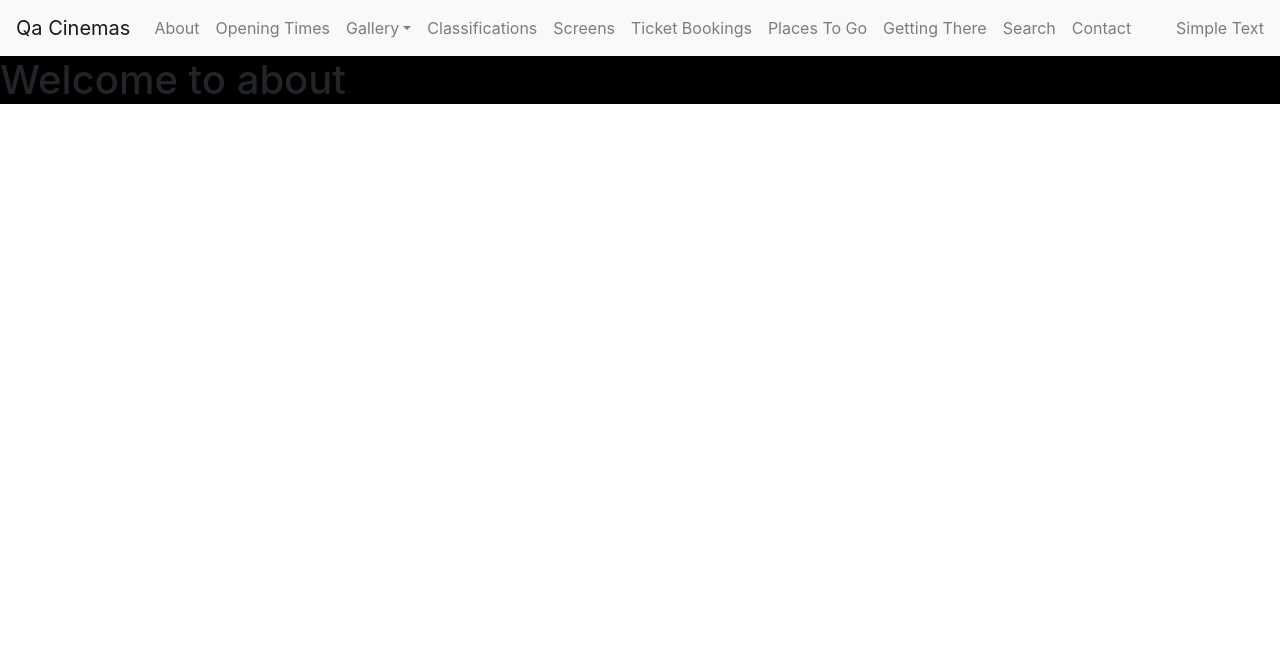
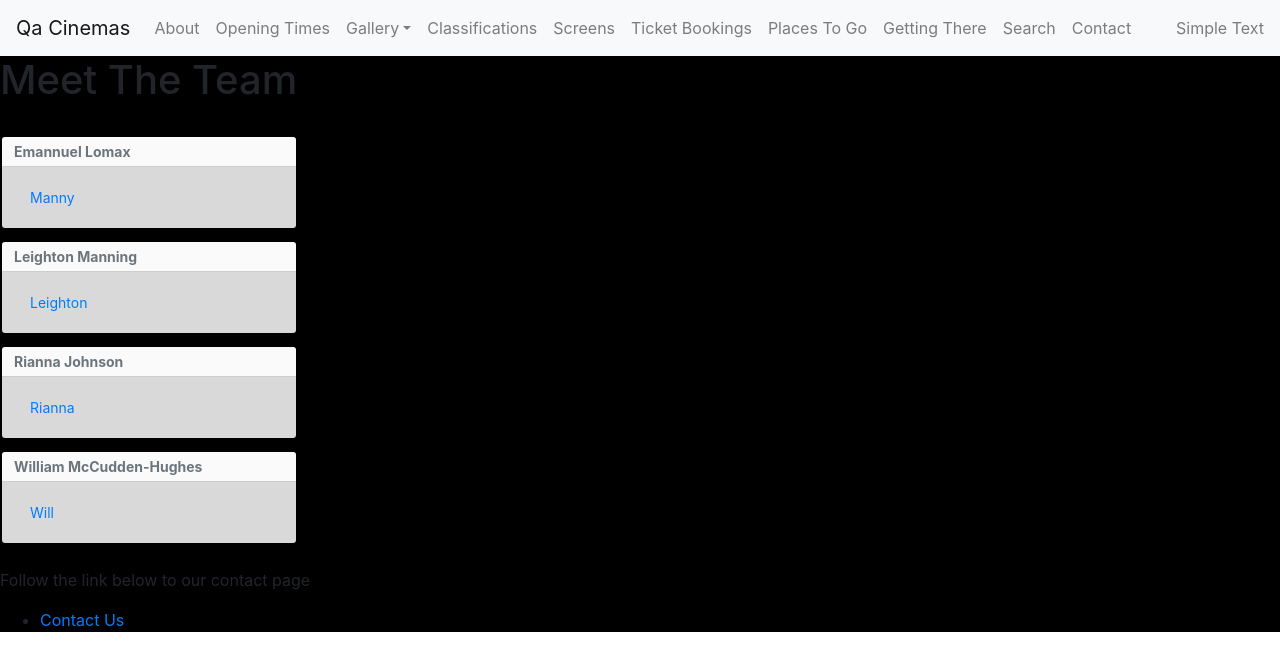
Before and after one commit to leightonmanningQA/QACinemas, a React (Create React App) app in the folder Frontend/qacinemas/: page /about in a window 1280 px wide. Shown: the top 670 px of the page. Built offline with nearby package versions, Linux system fonts and the light colour scheme.

Commit message:
About page started

```diff
--- a/Frontend/qacinemas/src/Components/About/About.jsx
+++ b/Frontend/qacinemas/src/Components/About/About.jsx
@@ -1,6 +1,107 @@
-const About = () => {
+import React from 'react';
+import { Card, Button, CardHeader, CardFooter, CardBody,
+  CardTitle, CardText, Container, Row, Col } from 'reactstrap';
+import { Link } from 'react-router-dom';
+import { Toast, ToastBody, ToastHeader } from 'reactstrap';
+
+const About = (props) => {
     return (
-        <h1>Welcome to about</h1>
+        <>
+        <h1>Meet The Team</h1>
+    <Row xs="1" sm="2" md="4">
+    <div className="p-3 my-2 rounded">
+        <Toast>
+          <ToastHeader>
+            Emannuel Lomax
+          </ToastHeader>
+          <ToastBody>
+          <a class="nav-link" href="https://github.com/qamanny" target="_blank">Manny</a>
+          </ToastBody>
+        </Toast>
+        {/* ------------------------------------------- */}
+        <Toast>
+          <ToastHeader>
+            Leighton Manning
+          </ToastHeader>
+          <ToastBody>
+          <a class="nav-link" href="https://github.com/leightonmanningQA" target="_blank">Leighton</a>
+          </ToastBody>
+        </Toast>
+        {/* ---------------------------------------------- */}
+        <Toast>
+          <ToastHeader>
+            Rianna Johnson
+          </ToastHeader>
+          <ToastBody>
+          <a class="nav-link" href="https://github.com/RQAJohnson" target="_blank">Rianna</a>
+          </ToastBody>
+        </Toast>
+        {/* ---------------------------------------------- */}
+        <Toast>
+          <ToastHeader>
+            William McCudden-Hughes
+          </ToastHeader>
+          <ToastBody>
+          <a class="nav-link" href="https://github.com/willmccuddenQA" target="_blank">Will</a>
+          </ToastBody>
+        </Toast>
+      </div>
+      </Row>
+
+      <div>
+        <p>Follow the link below to our contact page</p>
+        <ul>
+            <li><Link to="/Contact">Contact Us</Link></li>
+        </ul>
+    </div>
+</>
+        /* <Col>
+        <Card>
+        <CardHeader>Team Monster</CardHeader>
+            <CardBody>
+                <CardTitle tag="h5">Emmanuel Lomax</CardTitle>
+                <CardText>With supporting text below as a natural lead-in to additional content.</CardText>
+                <a class="nav-link" href="https://github.com/qamanny" target="_blank">Manny</a>
+            </CardBody>
+            <CardFooter>Footer</CardFooter>
+        </Card>
+        </Col>
+        <Col>
+        <Card>
+            <CardHeader>Team Monster</CardHeader>
+            <CardBody>
+                <CardTitle tag="h5">Leighton Manning</CardTitle>
+                <CardText>With supporting text below as a natural lead-in to additional content.</CardText>
+                <a class="nav-link" href="https://github.com/leightonmanningQA" target="_blank">Leighton</a>
+            </CardBody>
+            <CardFooter>Footer</CardFooter>
+         </Card>
+        </Col>
+        <Col>
+        <Card>
+            <CardHeader>Team Monster</CardHeader>
+            <CardBody>
+                <CardTitle tag="h5">Rianna Johnson</CardTitle>
+                <CardText>With supporting text below as a natural lead-in to additional content.</CardText>
+                <a class="nav-link" href="https://github.com/RQAJohnson" target="_blank">Rianna</a>
+            </CardBody>
+            <CardFooter>Footer</CardFooter>
+        </Card>
+        </Col>
+        <Col>
+        <Card>
+            <CardHeader>Team Monster</CardHeader>
+            <CardBody>
+                <CardTitle tag="h5">William McCudden-Hughes</CardTitle>
+                <CardText>With supporting text below as a natural lead-in to additional content.</CardText>
+                <a class="nav-link" href="https://github.com/willmccuddenQA" target="_blank">Will</a>
+            </CardBody>
+            <CardFooter>Footer</CardFooter>
+        </Card>
+        </Col> */
+
+
+
     )
 }
-export default About
+export default About;
```
